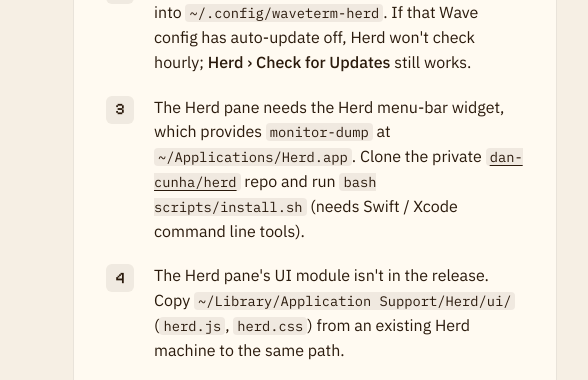
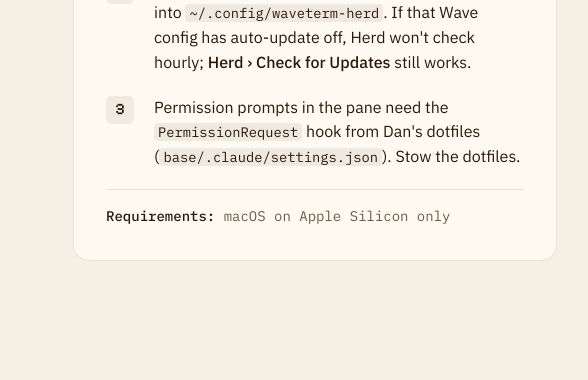
Before and after one commit to dan-cunha/herd-releases, a plain HTML site: page index.html in a window 1280 px wide. Shown: the part 278-658 px from the top of the page, 565-1153 px from the left. Drawn offline with Linux system fonts and the light colour scheme; no server answers.

Commit message:
Remove setup steps 3 and 4, now bundled in Herd.app 0.14.8
❉✽❉

```diff
--- a/index.html
+++ b/index.html
@@ -247,8 +247,6 @@
     <ol>
       <li>Unzip the download, drag <code>Herd.app</code> into <code>/Applications</code>, and open it. It's signed and notarized.</li>
       <li>On first launch, Herd copies <code>~/.config/waveterm</code> into <code>~/.config/waveterm-herd</code>. If that Wave config has auto-update off, Herd won't check hourly; <strong>Herd &rsaquo; Check for Updates</strong> still works.</li>
-      <li>The Herd pane needs the Herd menu-bar widget, which provides <code>monitor-dump</code> at <code>~/Applications/Herd.app</code>. Clone the private <a href="https://github.com/dan-cunha/herd"><code>dan-cunha/herd</code></a> repo and run <code>bash scripts/install.sh</code> (needs Swift / Xcode command line tools).</li>
-      <li>The Herd pane's UI module isn't in the release. Copy <code>~/Library/Application Support/Herd/ui/</code> (<code>herd.js</code>, <code>herd.css</code>) from an existing Herd machine to the same path.</li>
       <li>Permission prompts in the pane need the <code>PermissionRequest</code> hook from Dan's dotfiles (<code>base/.claude/settings.json</code>). Stow the dotfiles.</li>
     </ol>
     <p class="requirements"><strong>Requirements:</strong> macOS on Apple Silicon only</p>
```
